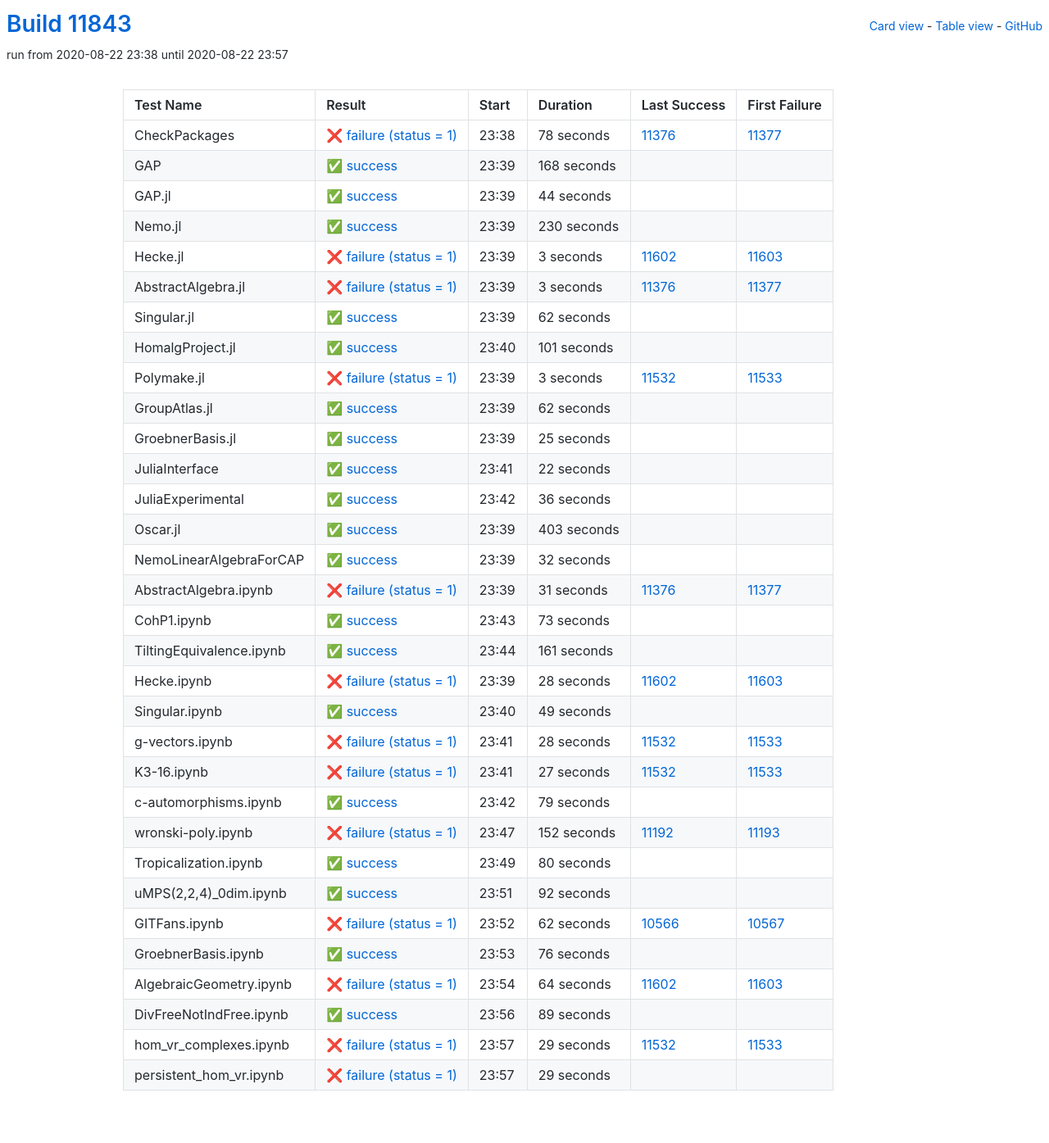
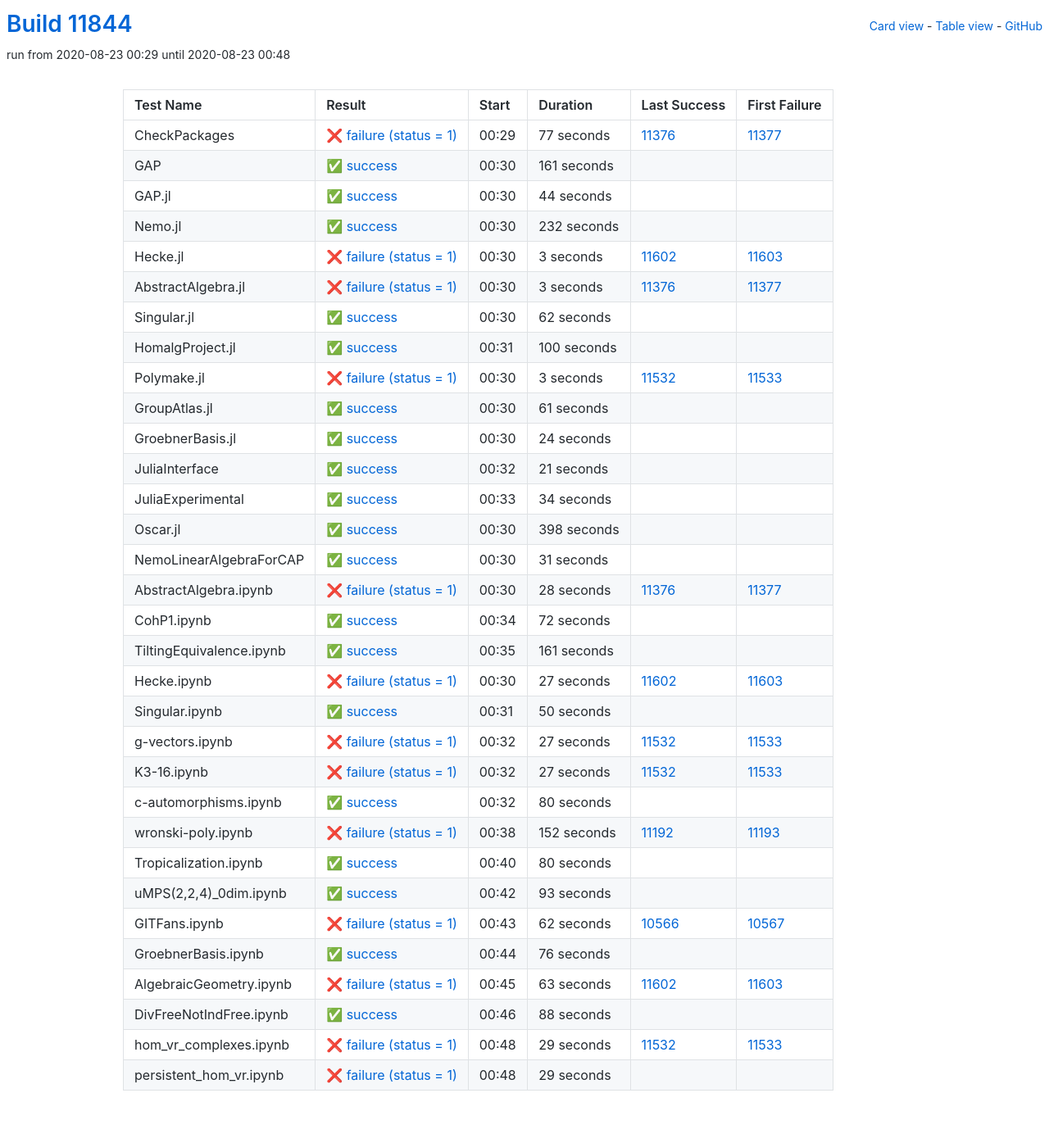
Before and after one commit to oscar-system/oscar-ci-status, a Jekyll site: the page built from table.html, in a window 1280 px wide. Shown: the whole page at 82% size. Built offline with Jekyll 4.4.1, drawn with Linux system fonts in a browser that asks for light colours.

Commit message:
Build #11844

```diff
--- a/_data/ci.yml
+++ b/_data/ci.yml
@@ -1,6 +1,6 @@
 ---
-build: 11843
-build_url: https://oscarci.mathematik.uni-kl.de/job/oscar/11843/
+build: 11844
+build_url: https://oscarci.mathematik.uni-kl.de/job/oscar/11844/
 job: oscar
 organization: oscar-system
 repo: oscar-ci-status
@@ -8,32 +8,32 @@
 tests:
 - name: CheckPackages
   id: checkpackages
-  log: https://oscarci.mathematik.uni-kl.de/job/oscar/11843/artifact/logs/build-11843/CheckPackages.log
-  start: 2020-08-22 23:38
+  log: https://oscarci.mathematik.uni-kl.de/job/oscar/11844/artifact/logs/build-11844/CheckPackages.log
+  start: 2020-08-23 00:29
   success: false
   exitcode: 1
   status: failure
-  duration: 78
+  duration: 77
   last_success: 11376
   last_success_url: https://oscarci.mathematik.uni-kl.de/job/oscar/11376/
   first_failure: 11377
   first_failure_url: https://oscarci.mathematik.uni-kl.de/job/oscar/11377/
 - name: GAP
   id: gap
-  log: https://oscarci.mathematik.uni-kl.de/job/oscar/11843/artifact/logs/build-11843/GAP.log
-  start: 2020-08-22 23:39
+  log: https://oscarci.mathematik.uni-kl.de/job/oscar/11844/artifact/logs/build-11844/GAP.log
+  start: 2020-08-23 00:30
   success: true
   exitcode: 0
   status: success
-  duration: 168
+  duration: 161
   last_success: false
   last_success_url:
   first_failure: false
   first_failure_url:
 - name: GAP.jl
   id: gap-jl
-  log: https://oscarci.mathematik.uni-kl.de/job/oscar/11843/artifact/logs/build-11843/GAP.jl.log
-  start: 2020-08-22 23:39
+  log: https://oscarci.mathematik.uni-kl.de/job/oscar/11844/artifact/logs/build-11844/GAP.jl.log
+  start: 2020-08-23 00:30
   success: true
   exitcode: 0
   status: success
@@ -44,20 +44,20 @@
   first_failure_url:
 - name: Nemo.jl
   id: nemo-jl
-  log: https://oscarci.mathematik.uni-kl.de/job/oscar/11843/artifact/logs/build-11843/Nemo.jl.log
-  start: 2020-08-22 23:39
+  log: https://oscarci.mathematik.uni-kl.de/job/oscar/11844/artifact/logs/build-11844/Nemo.jl.log
+  start: 2020-08-23 00:30
   success: true
   exitcode: 0
   status: success
-  duration: 230
+  duration: 232
   last_success: false
   last_success_url:
   first_failure: false
   first_failure_url:
 - name: Hecke.jl
   id: hecke-jl
-  log: https://oscarci.mathematik.uni-kl.de/job/oscar/11843/artifact/logs/build-11843/Hecke.jl.log
-  start: 2020-08-22 23:39
+  log: https://oscarci.mathematik.uni-kl.de/job/oscar/11844/artifact/logs/build-11844/Hecke.jl.log
+  start: 2020-08-23 00:30
   success: false
   exitcode: 1
   status: failure
@@ -68,8 +68,8 @@
   first_failure_url: https://oscarci.mathematik.uni-kl.de/job/oscar/11603/
 - name: AbstractAlgebra.jl
   id: abstractalgebra-jl
-  log: https://oscarci.mathematik.uni-kl.de/job/oscar/11843/artifact/logs/build-11843/AbstractAlgebra.jl.log
-  start: 2020-08-22 23:39
+  log: https://oscarci.mathematik.uni-kl.de/job/oscar/11844/artifact/logs/build-11844/AbstractAlgebra.jl.log
+  start: 2020-08-23 00:30
   success: false
   exitcode: 1
   status: failure
@@ -80,8 +80,8 @@
   first_failure_url: https://oscarci.mathematik.uni-kl.de/job/oscar/11377/
 - name: Singular.jl
   id: singular-jl
-  log: https://oscarci.mathematik.uni-kl.de/job/oscar/11843/artifact/logs/build-11843/Singular.jl.log
-  start: 2020-08-22 23:39
+  log: https://oscarci.mathematik.uni-kl.de/job/oscar/11844/artifact/logs/build-11844/Singular.jl.log
+  start: 2020-08-23 00:30
   success: true
   exitcode: 0
   status: success
@@ -92,20 +92,20 @@
   first_failure_url:
 - name: HomalgProject.jl
   id: homalgproject-jl
-  log: https://oscarci.mathematik.uni-kl.de/job/oscar/11843/artifact/logs/build-11843/HomalgProject.jl.log
-  start: 2020-08-22 23:40
+  log: https://oscarci.mathematik.uni-kl.de/job/oscar/11844/artifact/logs/build-11844/HomalgProject.jl.log
+  start: 2020-08-23 00:31
   success: true
   exitcode: 0
   status: success
-  duration: 101
+  duration: 100
   last_success: false
   last_success_url:
   first_failure: false
   first_failure_url:
 - name: Polymake.jl
   id: polymake-jl
-  log: https://oscarci.mathematik.uni-kl.de/job/oscar/11843/artifact/logs/build-11843/Polymake.jl.log
-  start: 2020-08-22 23:39
+  log: https://oscarci.mathematik.uni-kl.de/job/oscar/11844/artifact/logs/build-11844/Polymake.jl.log
+  start: 2020-08-23 00:30
   success: false
   exitcode: 1
   status: failure
@@ -116,104 +116,104 @@
   first_failure_url: https://oscarci.mathematik.uni-kl.de/job/oscar/11533/
 - name: GroupAtlas.jl
   id: groupatlas-jl
-  log: https://oscarci.mathematik.uni-kl.de/job/oscar/11843/artifact/logs/build-11843/GroupAtlas.jl.log
-  start: 2020-08-22 23:39
+  log: https://oscarci.mathematik.uni-kl.de/job/oscar/11844/artifact/logs/build-11844/GroupAtlas.jl.log
+  start: 2020-08-23 00:30
   success: true
   exitcode: 0
   status: success
-  duration: 62
+  duration: 61
   last_success: false
   last_success_url:
   first_failure: false
   first_failure_url:
 - name: GroebnerBasis.jl
   id: groebnerbasis-jl
-  log: https://oscarci.mathematik.uni-kl.de/job/oscar/11843/artifact/logs/build-11843/GroebnerBasis.jl.log
-  start: 2020-08-22 23:39
+  log: https://oscarci.mathematik.uni-kl.de/job/oscar/11844/artifact/logs/build-11844/GroebnerBasis.jl.log
+  start: 2020-08-23 00:30
   success: true
   exitcode: 0
   status: success
-  duration: 25
+  duration: 24
   last_success: false
   last_success_url:
   first_failure: false
   first_failure_url:
 - name: JuliaInterface
   id: juliainterface
-  log: https://oscarci.mathematik.uni-kl.de/job/oscar/11843/artifact/logs/build-11843/JuliaInterface.log
-  start: 2020-08-22 23:41
+  log: https://oscarci.mathematik.uni-kl.de/job/oscar/11844/artifact/logs/build-11844/JuliaInterface.log
+  start: 2020-08-23 00:32
   success: true
   exitcode: 0
   status: success
-  duration: 22
+  duration: 21
   last_success: false
   last_success_url:
   first_failure: false
   first_failure_url:
 - name: JuliaExperimental
   id: juliaexperimental
-  log: https://oscarci.mathematik.uni-kl.de/job/oscar/11843/artifact/logs/build-11843/JuliaExperimental.log
-  start: 2020-08-22 23:42
+  log: https://oscarci.mathematik.uni-kl.de/job/oscar/11844/artifact/logs/build-11844/JuliaExperimental.log
+  start: 2020-08-23 00:33
   success: true
   exitcode: 0
   status: success
-  duration: 36
+  duration: 34
   last_success: false
   last_success_url:
   first_failure: false
   first_failure_url:
 - name: Oscar.jl
   id: oscar-jl
-  log: https://oscarci.mathematik.uni-kl.de/job/oscar/11843/artifact/logs/build-11843/Oscar.jl.log
-  start: 2020-08-22 23:39
+  log: https://oscarci.mathematik.uni-kl.de/job/oscar/11844/artifact/logs/build-11844/Oscar.jl.log
+  start: 2020-08-23 00:30
   success: true
   exitcode: 0
   status: success
-  duration: 403
+  duration: 398
   last_success: false
   last_success_url:
   first_failure: false
   first_failure_url:
 - name: NemoLinearAlgebraForCAP
   id: nemolinearalgebraforcap
-  log: https://oscarci.mathematik.uni-kl.de/job/oscar/11843/artifact/logs/build-11843/NemoLinearAlgebraForCAP.log
-  start: 2020-08-22 23:39
+  log: https://oscarci.mathematik.uni-kl.de/job/oscar/11844/artifact/logs/build-11844/NemoLinearAlgebraForCAP.log
+  start: 2020-08-23 00:30
   success: true
   exitcode: 0
   status: success
-  duration: 32
+  duration: 31
   last_success: false
   last_success_url:
   first_failure: false
   first_failure_url:
 - name: AbstractAlgebra.ipynb
   id: abstractalgebra-ipynb
-  log: https://oscarci.mathematik.uni-kl.de/job/oscar/11843/artifact/logs/build-11843/AbstractAlgebra.ipynb.log
-  start: 2020-08-22 23:39
+  log: https://oscarci.mathematik.uni-kl.de/job/oscar/11844/artifact/logs/build-11844/AbstractAlgebra.ipynb.log
+  start: 2020-08-23 00:30
   success: false
   exitcode: 1
   status: failure
-  duration: 31
+  duration: 28
   last_success: 11376
   last_success_url: https://oscarci.mathematik.uni-kl.de/job/oscar/11376/
   first_failure: 11377
   first_failure_url: https://oscarci.mathematik.uni-kl.de/job/oscar/11377/
 - name: CohP1.ipynb
   id: cohp1-ipynb
-  log: https://oscarci.mathematik.uni-kl.de/job/oscar/11843/artifact/logs/build-11843/CohP1.ipynb.log
-  start: 2020-08-22 23:43
+  log: https://oscarci.mathematik.uni-kl.de/job/oscar/11844/artifact/logs/build-11844/CohP1.ipynb.log
+  start: 2020-08-23 00:34
   success: true
   exitcode: 0
   status: success
-  duration: 73
+  duration: 72
   last_success: false
   last_success_url:
   first_failure: false
   first_failure_url:
 - name: TiltingEquivalence.ipynb
   id: tiltingequivalence-ipynb
-  log: https://oscarci.mathematik.uni-kl.de/job/oscar/11843/artifact/logs/build-11843/TiltingEquivalence.ipynb.log
-  start: 2020-08-22 23:44
+  log: https://oscarci.mathematik.uni-kl.de/job/oscar/11844/artifact/logs/build-11844/TiltingEquivalence.ipynb.log
+  start: 2020-08-23 00:35
   success: true
   exitcode: 0
   status: success
@@ -224,44 +224,44 @@
   first_failure_url:
 - name: Hecke.ipynb
   id: hecke-ipynb
-  log: https://oscarci.mathematik.uni-kl.de/job/oscar/11843/artifact/logs/build-11843/Hecke.ipynb.log
-  start: 2020-08-22 23:39
+  log: https://oscarci.mathematik.uni-kl.de/job/oscar/11844/artifact/logs/build-11844/Hecke.ipynb.log
+  start: 2020-08-23 00:30
   success: false
   exitcode: 1
   status: failure
-  duration: 28
+  duration: 27
   last_success: 11602
   last_success_url: https://oscarci.mathematik.uni-kl.de/job/oscar/11602/
   first_failure: 11603
   first_failure_url: https://oscarci.mathematik.uni-kl.de/job/oscar/11603/
 - name: Singular.ipynb
   id: singular-ipynb
-  log: https://oscarci.mathematik.uni-kl.de/job/oscar/11843/artifact/logs/build-11843/Singular.ipynb.log
-  start: 2020-08-22 23:40
+  log: https://oscarci.mathematik.uni-kl.de/job/oscar/11844/artifact/logs/build-11844/Singular.ipynb.log
+  start: 2020-08-23 00:31
   success: true
   exitcode: 0
   status: success
-  duration: 49
+  duration: 50
   last_success: false
   last_success_url:
   first_failure: false
   first_failure_url:
 - name: g-vectors.ipynb
   id: g-vectors-ipynb
-  log: https://oscarci.mathematik.uni-kl.de/job/oscar/11843/artifact/logs/build-11843/g-vectors.ipynb.log
-  start: 2020-08-22 23:41
+  log: https://oscarci.mathematik.uni-kl.de/job/oscar/11844/artifact/logs/build-11844/g-vectors.ipynb.log
+  start: 2020-08-23 00:32
   success: false
   exitcode: 1
   status: failure
-  duration: 28
+  duration: 27
   last_success: 11532
   last_success_url: https://oscarci.mathematik.uni-kl.de/job/oscar/11532/
   first_failure: 11533
   first_failure_url: https://oscarci.mathematik.uni-kl.de/job/oscar/11533/
 - name: K3-16.ipynb
   id: k3-16-ipynb
-  log: https://oscarci.mathematik.uni-kl.de/job/oscar/11843/artifact/logs/build-11843/K3-16.ipynb.log
-  start: 2020-08-22 23:41
+  log: https://oscarci.mathematik.uni-kl.de/job/oscar/11844/artifact/logs/build-11844/K3-16.ipynb.log
+  start: 2020-08-23 00:32
   success: false
   exitcode: 1
   status: failure
@@ -272,20 +272,20 @@
   first_failure_url: https://oscarci.mathematik.uni-kl.de/job/oscar/11533/
 - name: c-automorphisms.ipynb
   id: c-automorphisms-ipynb
-  log: https://oscarci.mathematik.uni-kl.de/job/oscar/11843/artifact/logs/build-11843/c-automorphisms.ipynb.log
-  start: 2020-08-22 23:42
+  log: https://oscarci.mathematik.uni-kl.de/job/oscar/11844/artifact/logs/build-11844/c-automorphisms.ipynb.log
+  start: 2020-08-23 00:32
   success: true
   exitcode: 0
   status: success
-  duration: 79
+  duration: 80
   last_success: false
   last_success_url:
   first_failure: false
   first_failure_url:
 - name: wronski-poly.ipynb
   id: wronski-poly-ipynb
-  log: https://oscarci.mathematik.uni-kl.de/job/oscar/11843/artifact/logs/build-11843/wronski-poly.ipynb.log
-  start: 2020-08-22 23:47
+  log: https://oscarci.mathematik.uni-kl.de/job/oscar/11844/artifact/logs/build-11844/wronski-poly.ipynb.log
+  start: 2020-08-23 00:38
   success: false
   exitcode: 1
   status: failure
@@ -296,8 +296,8 @@
   first_failure_url: https://oscarci.mathematik.uni-kl.de/job/oscar/11193/
 - name: Tropicalization.ipynb
   id: tropicalization-ipynb
-  log: https://oscarci.mathematik.uni-kl.de/job/oscar/11843/artifact/logs/build-11843/Tropicalization.ipynb.log
-  start: 2020-08-22 23:49
+  log: https://oscarci.mathematik.uni-kl.de/job/oscar/11844/artifact/logs/build-11844/Tropicalization.ipynb.log
+  start: 2020-08-23 00:40
   success: true
   exitcode: 0
   status: success
@@ -308,20 +308,20 @@
   first_failure_url:
 - name: uMPS(2,2,4)_0dim.ipynb
   id: umps-2-2-4-0dim-ipynb
-  log: https://oscarci.mathematik.uni-kl.de/job/oscar/11843/artifact/logs/build-11843/uMPS-2-2-4-_0dim.ipynb.log
-  start: 2020-08-22 23:51
+  log: https://oscarci.mathematik.uni-kl.de/job/oscar/11844/artifact/logs/build-11844/uMPS-2-2-4-_0dim.ipynb.log
+  start: 2020-08-23 00:42
   success: true
   exitcode: 0
   status: success
-  duration: 92
+  duration: 93
   last_success: false
   last_success_url:
   first_failure: false
   first_failure_url:
 - name: GITFans.ipynb
   id: gitfans-ipynb
-  log: https://oscarci.mathematik.uni-kl.de/job/oscar/11843/artifact/logs/build-11843/GITFans.ipynb.log
-  start: 2020-08-22 23:52
+  log: https://oscarci.mathematik.uni-kl.de/job/oscar/11844/artifact/logs/build-11844/GITFans.ipynb.log
+  start: 2020-08-23 00:43
   success: false
   exitcode: 1
   status: failure
@@ -332,8 +332,8 @@
   first_failure_url: https://oscarci.mathematik.uni-kl.de/job/oscar/10567/
 - name: GroebnerBasis.ipynb
   id: groebnerbasis-ipynb
-  log: https://oscarci.mathematik.uni-kl.de/job/oscar/11843/artifact/logs/build-11843/GroebnerBasis.ipynb.log
-  start: 2020-08-22 23:53
+  log: https://oscarci.mathematik.uni-kl.de/job/oscar/11844/artifact/logs/build-11844/GroebnerBasis.ipynb.log
+  start: 2020-08-23 00:44
   success: true
   exitcode: 0
   status: success
@@ -344,32 +344,32 @@
   first_failure_url:
 - name: AlgebraicGeometry.ipynb
   id: algebraicgeometry-ipynb
-  log: https://oscarci.mathematik.uni-kl.de/job/oscar/11843/artifact/logs/build-11843/AlgebraicGeometry.ipynb.log
-  start: 2020-08-22 23:54
+  log: https://oscarci.mathematik.uni-kl.de/job/oscar/11844/artifact/logs/build-11844/AlgebraicGeometry.ipynb.log
+  start: 2020-08-23 00:45
   success: false
   exitcode: 1
   status: failure
-  duration: 64
+  duration: 63
   last_success: 11602
   last_success_url: https://oscarci.mathematik.uni-kl.de/job/oscar/11602/
   first_failure: 11603
   first_failure_url: https://oscarci.mathematik.uni-kl.de/job/oscar/11603/
 - name: DivFreeNotIndFree.ipynb
   id: divfreenotindfree-ipynb
-  log: https://oscarci.mathematik.uni-kl.de/job/oscar/11843/artifact/logs/build-11843/DivFreeNotIndFree.ipynb.log
-  start: 2020-08-22 23:56
+  log: https://oscarci.mathematik.uni-kl.de/job/oscar/11844/artifact/logs/build-11844/DivFreeNotIndFree.ipynb.log
+  start: 2020-08-23 00:46
   success: true
   exitcode: 0
   status: success
-  duration: 89
+  duration: 88
   last_success: false
   last_success_url:
   first_failure: false
   first_failure_url:
 - name: hom_vr_complexes.ipynb
   id: hom-vr-complexes-ipynb
-  log: https://oscarci.mathematik.uni-kl.de/job/oscar/11843/artifact/logs/build-11843/hom_vr_complexes.ipynb.log
-  start: 2020-08-22 23:57
+  log: https://oscarci.mathematik.uni-kl.de/job/oscar/11844/artifact/logs/build-11844/hom_vr_complexes.ipynb.log
+  start: 2020-08-23 00:48
   success: false
   exitcode: 1
   status: failure
@@ -380,8 +380,8 @@
   first_failure_url: https://oscarci.mathematik.uni-kl.de/job/oscar/11533/
 - name: persistent_hom_vr.ipynb
   id: persistent-hom-vr-ipynb
-  log: https://oscarci.mathematik.uni-kl.de/job/oscar/11843/artifact/logs/build-11843/persistent_hom_vr.ipynb.log
-  start: 2020-08-22 23:57
+  log: https://oscarci.mathematik.uni-kl.de/job/oscar/11844/artifact/logs/build-11844/persistent_hom_vr.ipynb.log
+  start: 2020-08-23 00:48
   success: false
   exitcode: 1
   status: failure
```
Also changed, not shown: README.md.
